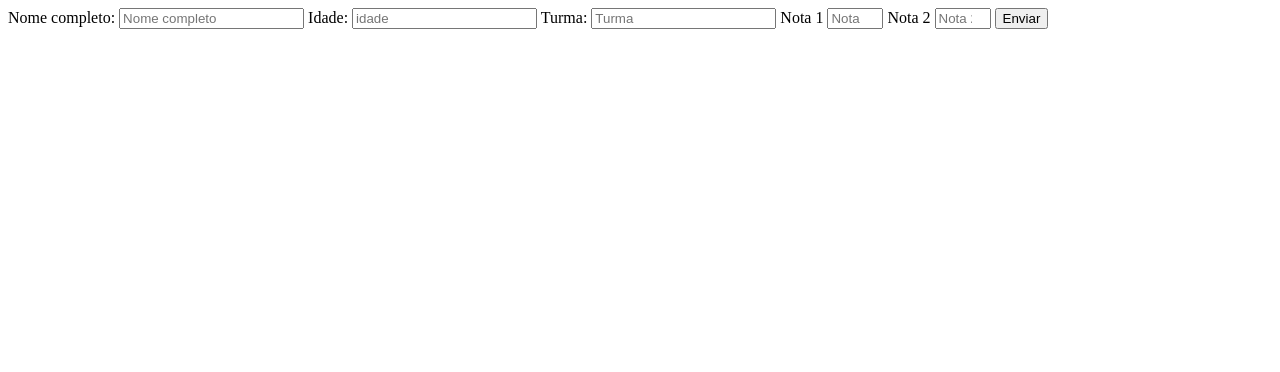
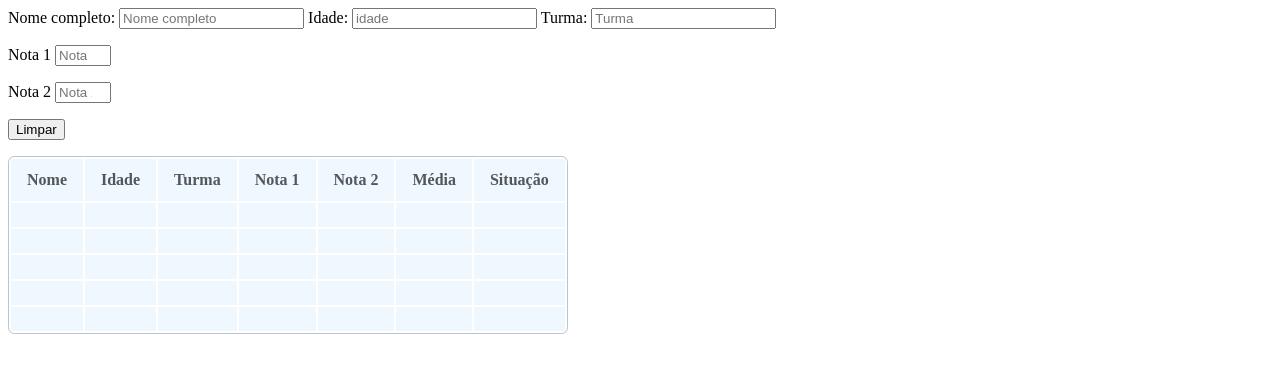
Before and after one commit to sophiavictoriagarcialima7-source/enunciado_mini_projeto_gestao_de_alunos, a plain HTML site: page index.html in a window 1280 px wide. Drawn offline with Linux system fonts and the light colour scheme.

Commit message:
Adiciona arquivos do projeto

```diff
--- a/index.html
+++ b/index.html
@@ -3,16 +3,19 @@
   <head>
     <meta charset="UTF-8" />
     <meta name="viewport" content="width=device-width, initial-scale=1.0" />
+    <link rel="stylesheet" href="style.css">
     <title>Sistema de Cadastro e Gerenciamento de Alunos</title>
+
   </head>
   <body>
     <form id="formulario">
-      <label>Nome completo: </label><input type="text" id="nome" placeholder="Nome completo" name="nome"
-      />
-      <label>Idade: </label><input type="number" id="idade" placeholder="idade" name="idade"
-      />
-      <label>Turma: </label><input type="text" id="turma" placeholder="Turma" name="turma"
-      />
+      <label>Nome completo: </label
+      ><input type="text" id="nome" placeholder="Nome completo" name="nome" />
+      <label>Idade: </label
+      ><input type="number" id="idade" placeholder="idade" name="idade" />
+      <label>Turma: </label
+      ><input type="text" id="turma" placeholder="Turma" name="turma" />
+      <p>
       <label>Nota 1</label>
       <input
         type="number"
@@ -23,6 +26,7 @@
         max="10"
         required
       />
+      </p>
       <label> Nota 2</label>
       <input
         type="number"
@@ -34,9 +38,71 @@
         required
       />
 
-      <button type="submit">Enviar</button>
+      <p>
+      <button type="submit">Limpar</button>
+      </p>
 
     </form>
+    <p id="resumo"></p>
+
+    <table>
+      <thead>
+        <tr>
+          <th>Nome</th>
+          <th>Idade</th>
+          <th>Turma</th>
+          <th>Nota 1</th>
+          <th>Nota 2</th>
+          <th>Média</th>
+          <th>Situação</th>
+        </tr>
+        <tr>
+          <td></td>
+          <td></td>
+          <td></td>
+          <td></td>
+          <td></td>
+          <td></td>
+          <td></td>
+        </tr>
+
+          <td></td>
+          <td></td>
+          <td></td>
+          <td></td>
+          <td></td>
+          <td></td>
+          <td></td>
+        </tr>
+
+          <td></td>
+          <td></td>
+          <td></td>
+          <td></td>
+          <td></td>
+          <td></td>
+          <td></td>
+        </tr>
+
+          <td></td>
+          <td></td>
+          <td></td>
+          <td></td>
+          <td></td>
+          <td></td>
+          <td></td>
+        </tr>
+
+          <td></td>
+          <td></td>
+          <td></td>
+          <td></td>
+          <td></td>
+          <td></td>
+          <td></td>
+        </tr>
+      </thead>
+    </table>
 
     <script src="script.js"></script>
   </body>
--- a/script.js
+++ b/script.js
@@ -2,5 +2,8 @@ const form = document.querySelector("#formulario");
 const campoNome = document.querySelector("#nome");
 const campoIdade = document.querySelector("#idade");
 const campoTurma = document.querySelector("#turma");
+
 const nota1 = document.querySelector("#nota1");
 const nota2 = document.querySelector("#nota2");
+
+const estudantes = [];
--- a/style.css
+++ b/style.css
@@ -0,0 +1,12 @@
+table {
+    box-sizing: border-box;
+    border: 1px solid rgb(184, 196, 207);
+    border-radius: 0.4rem;
+
+}
+
+th, td {
+    padding: 12px 16px;
+    color: rgb(83, 87, 90);
+    background-color: aliceblue;
+}
```
